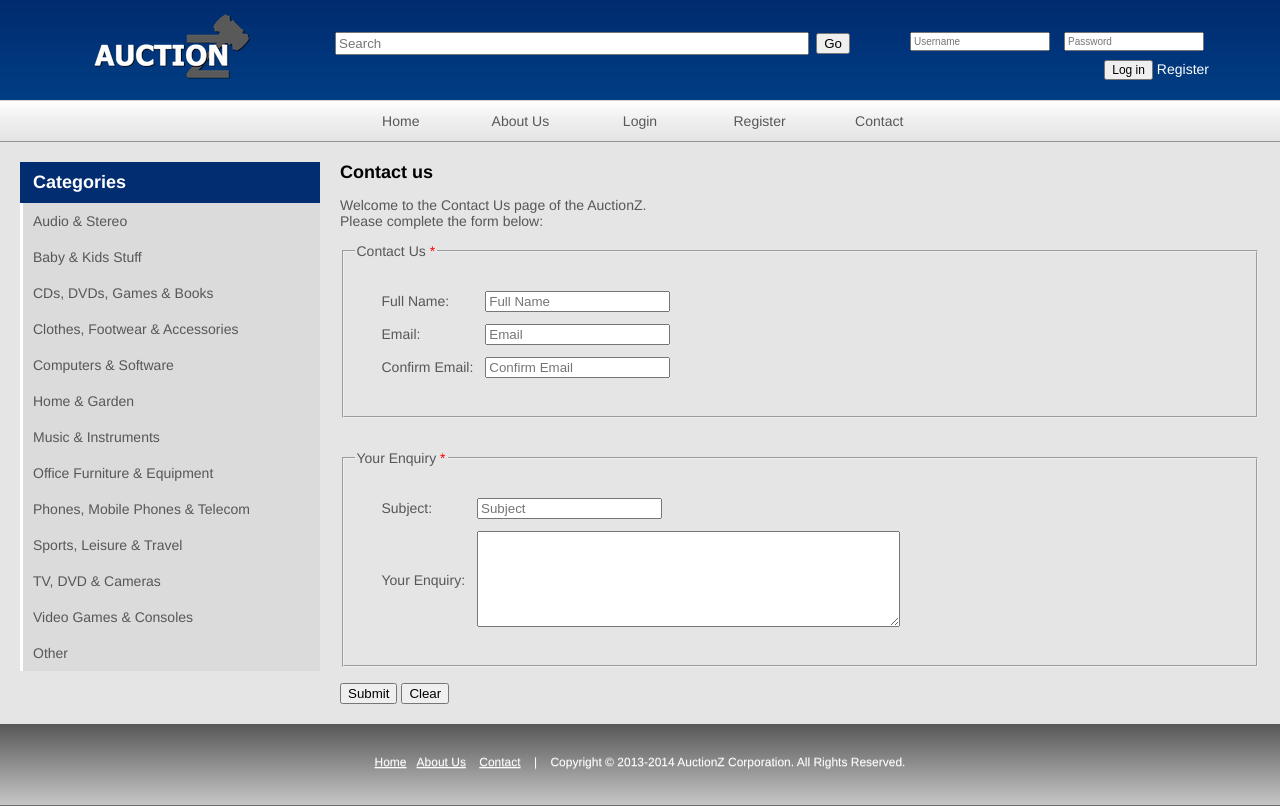
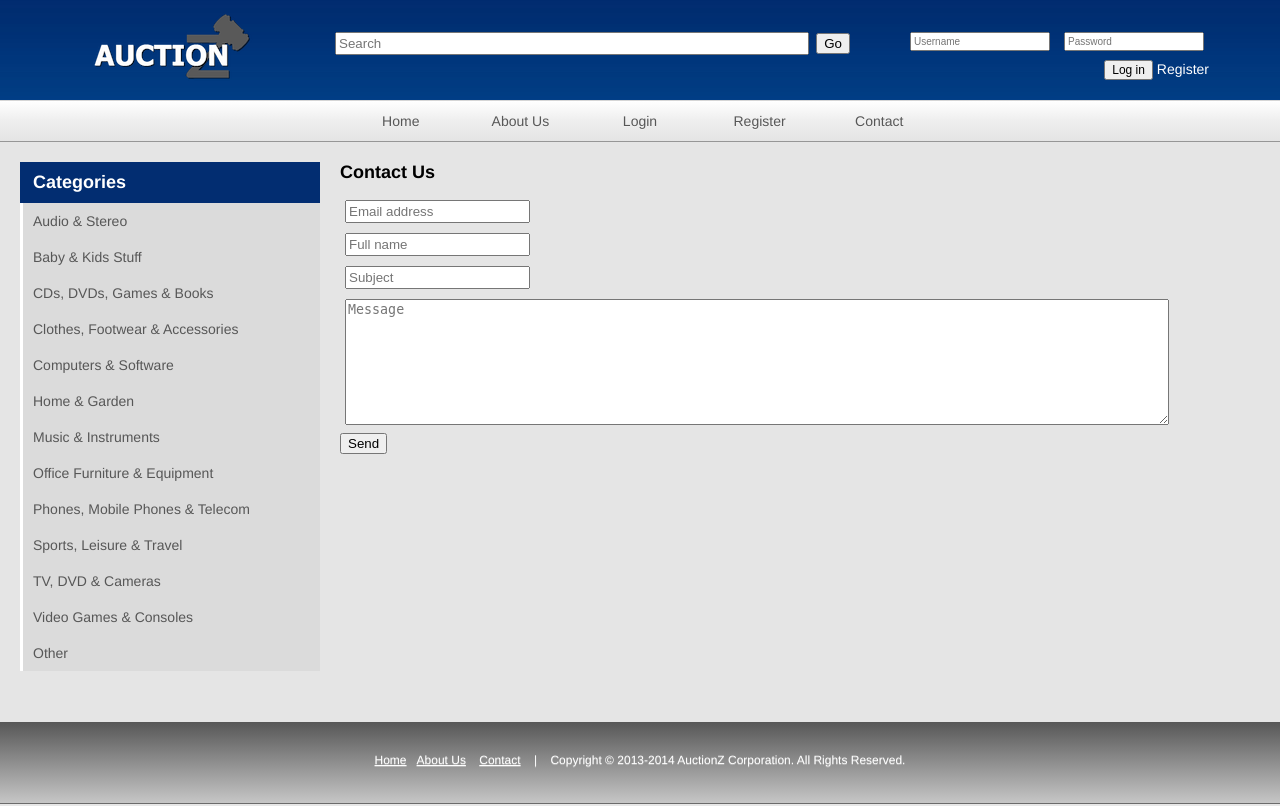
Before and after one commit to matheusgsb/auctions, a Django app: page /contact/ in a window 1280 px wide. Run offline with Django 3.2, Linux system fonts and the light colour scheme.

Commit message:
COntact added

```diff
--- a/auctions/templates/contact.html
+++ b/auctions/templates/contact.html
@@ -1,74 +1,27 @@
 {% extends "base.html" %}
-{% block title %} Contact us {% endblock %}
-{% block content %}
-
- <h1> Contact us </h1>
-	<p>Welcome to the Contact Us page of the AuctionZ.<br>
-	Please complete the form below:<br></p>
-
-	<form role="form" id="contact_form" action="" method="post">
-	{% csrf_token %}
-	<fieldset id="your_details">
-		<legend>Contact Us <font color="red">*</font></legend>
-		<table class="table-form">
-			<tr>
-				<td>Full Name:
-				</td>
-				<td>
-					<input class="editable" name="p_full_name" type="text" placeholder="Full Name" required/>
-				</td>
-			</tr>
-			<tr>
-				<td>Email:
-				</td>
-				<td>
-					<input class="editable" name="p_email" type="email" placeholder="Email" id="email" required/>
-				</td>
-			</tr>
-				<td>Confirm Email:
-				</td>
-				<td>
-					<input class="editable" name="p_confirm_email" type="email" placeholder="Confirm Email" 					onblur="confirmEmail()" id="confemail" required/>
-				</td>
-				<script type="text/javascript">
-				    function confirmEmail() {
-					var email = document.getElementById("email").value
-					var confemail = document.getElementById("confemail").value
-					if(email != confemail) {
-					    alert('Email Not Matching!');
-					}
-				    }
-				</script>
-			</tr>
-			<tr>
-			</tr>
-	</table>
-	</fieldset><br><br>
-	<fieldset id="your_enquiry">
-		<legend>Your Enquiry <font color="red">*</font></legend>
-		<table class="table-form">
-			<tr>
-				<td>Subject:
-				</td>
-				<td>
-					<input class="editable" name="p_subject" type="text" placeholder="Subject" required/>
-				</td>
-			</tr>
-				<td>Your Enquiry:
-				</td>
-				<td>
-					 <textarea name="p_your_enquiry"  rows="6" cols="50" required></textarea>
-
-				</td>
-			</tr>
-
-		</table>
-		</fieldset><br>
-		<input type="submit" value="Submit">
-		<input type="reset" value="Clear">
-</form>
-
+{% block title %} Register {% endblock %}
+{% block head %}
+{% load staticfiles %}
 
 
 
 {% endblock %}
+  {% block content %}
+    <h1> Contact Us </h1>
+    <form role="form" action="" method="post">
+      {% csrf_token %}
+      {% for field in form %}
+
+      	{% if field.name == "message" %}
+      	 <textarea class="input-text" type="text" rows="8" cols="100" name="{{ field.name }}" id="id_{{ field.name }}" placeholder="{% if not form.value %}{{ field.label|capfirst }}{% endif %}" value="{% if field.value %}{{ field.value }}{% endif %}"></textarea><br>
+
+      	{% else %}
+
+        <input class="input-text" type="text" name="{{ field.name }}" id="id_{{ field.name }}" placeholder="{% if not form.value %}{{ field.label|capfirst }}{% endif %}" value="{% if field.value %}{{ field.value }}{% endif %}"><br>
+
+        {% endif %}
+
+      {% endfor %}
+      <input type="submit" id="register" value="Send"/>
+    </form>
+  {% endblock %}
--- a/core/forms.py
+++ b/core/forms.py
@@ -1,6 +1,7 @@
 from django import forms
 from django.contrib.auth.forms import ReadOnlyPasswordHashField, UserCreationForm
 from django.contrib.auth.models import User
+from django.core.mail import send_mail
 from .models import *
 import pytz
 from datetime import timedelta
@@ -166,3 +167,20 @@ class BidCreationForm(forms.ModelForm):
             bid.save()
 
         return bid
+
+class ContactForm(forms.ModelForm):
+    name = forms.CharField(label='Full name', widget=forms.TextInput)
+    subject = forms.CharField(label='Subject', widget=forms.TextInput)
+    message = forms.CharField(label='Message', widget=forms.Textarea(attrs={'cols': 80, 'rows': 20}))
+
+    class Meta:
+        model = User
+        fields = ('email',)
+
+    def __init__(self, *args, **kwargs):
+        super(ContactForm, self).__init__(*args, **kwargs)
+
+    def contact_adm(self):
+        send_mail(subject=self.cleaned_data.get('subject'), message=self.cleaned_data.get('message'),
+           from_email=self.cleaned_data.get('email'), recipient_list=['auctionz.corp@gmail.com'], fail_silently=False)
+        print self.cleaned_data.get('email')
--- a/core/views.py
+++ b/core/views.py
@@ -178,4 +178,12 @@ def about(request):
 
 def contact(request):
     c = RequestContext(request)
-    return render_to_response("contact.html", c)
+    if request.method == 'POST':
+        form = ContactForm(data=request.POST)
+        if form.is_valid():
+            form.contact_adm()
+            return HttpResponseRedirect('/home/')
+    else:
+        form = ContactForm()
+    c['form'] = form
+    return render_to_response('contact.html', c)
```
Also changed, not shown: core/models.py (+12 -0 lines).
